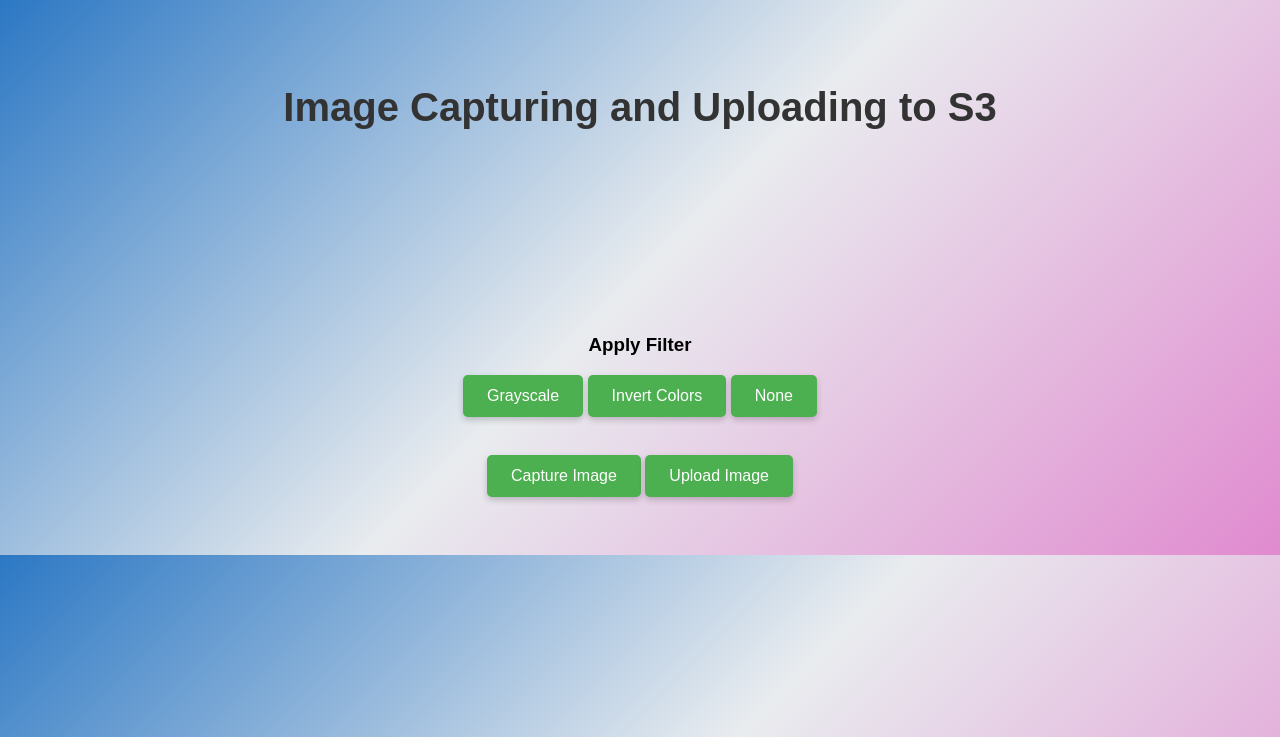
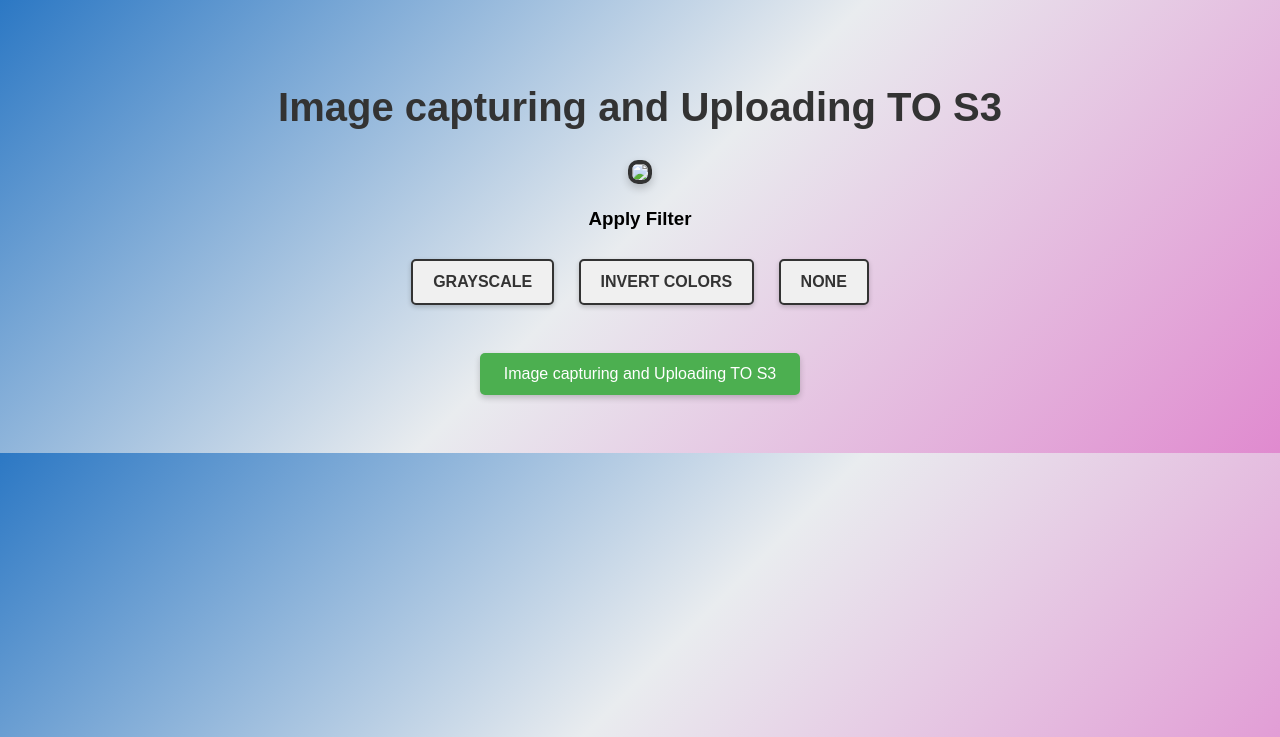
Before and after one commit to pradeep-kr-01/Tasks, a Flask app: template templates/index.html in a window 1280 px wide. Shown: the top 737 px of the page. Run offline with Flask 3, Linux system fonts and the light colour scheme; the template is opened without the code that fills it, so the values that code supplies are empty.

Commit message:
Update index.html

```diff
--- a/templates/index.html
+++ b/templates/index.html
@@ -3,132 +3,48 @@
 <head>
     <meta charset="UTF-8">
     <meta name="viewport" content="width=device-width, initial-scale=1.0">
-    <title>Image Capturing and Uploading to S3</title>
+    <title>Image capturing and Uploading TO S3</title>
     <link rel="stylesheet" href="{{ url_for('static', filename='styles.css') }}">
 </head>
 <body>
-    <h1>Image Capturing and Uploading to S3</h1>
+    <h1>Image capturing and Uploading TO S3</h1>
 
-    <video id="video" autoplay playsinline></video>
-    <canvas id="captured-image" style="display:none;"></canvas>
+    <img src="{{ url_for('video_feed', filter_type='none') }}" id="videoElement" />
 
     <div class="filters">
         <h3>Apply Filter</h3>
-        <button class="filter-btn" data-filter="grayscale">Grayscale</button>
-        <button class="filter-btn" data-filter="invert">Invert Colors</button>
-        <button class="filter-btn" data-filter="none">None</button>
+        <a href="/video_feed/grayscale">Grayscale</a>
+        <a href="/video_feed/invert">Invert Colors</a>
+        <a href="/video_feed/none">None</a>
     </div>
     <br>
-    <button id="capture-btn">Capture Image</button>
-    <button id="submit-btn">Upload Image</button>
-    <p id="loading-text" style="display:none;">Uploading...</p>
-
-    <div id="stored-images"></div>
+    <form method="POST" action="/capture">
+        <input type="hidden" name="filter_type" id="filterInput" value="none">
+        <button type="submit">Image capturing and Uploading TO S3</button>
+    </form>
 
     <script>
-        const video = document.getElementById('video');
-        const captureBtn = document.getElementById('capture-btn');
-        const submitBtn = document.getElementById('submit-btn');
-        const canvas = document.getElementById('captured-image');
-        const loadingText = document.getElementById('loading-text');
-        const filters = document.querySelectorAll('.filter-btn');
-        let currentFilter = 'none';
-        let capturedImageData;
 
-        // Get video stream from webcam
         navigator.mediaDevices.getUserMedia({ video: true })
-            .then(stream => {
-                video.srcObject = stream;
-            })
-            .catch(err => {
-                console.error('Error accessing webcam: ', err);
-                alert('Unable to access the camera. Please check your permissions.');
-            });
+          .then(function(stream) {
+            // Successfully got the camera stream
+            const videoElement = document.querySelector('video');
+            videoElement.srcObject = stream;
+          })
+          .catch(function(err) {
+            console.log("Error accessing camera: ", err);
+          });
 
-        // Apply selected filter to the video stream
-        filters.forEach(filterBtn => {
-            filterBtn.addEventListener('click', () => {
-                currentFilter = filterBtn.getAttribute('data-filter');
-                video.style.filter = getCSSFilter(currentFilter);
+        // Update the filter type input based on selected filter
+        const links = document.querySelectorAll('.filters a');
+        links.forEach(link => {
+            link.addEventListener('click', (e) => {
+                e.preventDefault();
+                const filter = link.getAttribute('href').split('/').pop();
+                document.getElementById('filterInput').value = filter;
+                document.getElementById('videoElement').src = `/video_feed/${filter}`;
             });
         });
-
-        // Capture the image from the video stream
-        captureBtn.addEventListener('click', () => {
-            const context = canvas.getContext('2d');
-            canvas.width = video.videoWidth;
-            canvas.height = video.videoHeight;
-            context.filter = getCSSFilter(currentFilter);  // Apply filter to the canvas
-            context.drawImage(video, 0, 0, canvas.width, canvas.height);
-            canvas.style.display = 'block';
-            capturedImageData = canvas.toDataURL('image/png');  // Capture image data in base64
-        });
-
-        // Submit the captured image to the backend for S3 storage
-        submitBtn.addEventListener('click', () => {
-            if (!capturedImageData) {
-                alert('Please capture an image first.');
-                return;
-            }
-
-            loadingText.style.display = 'block';  // Show loading text
-
-            fetch('/save_image', {
-                method: 'POST',
-                headers: {
-                    'Content-Type': 'application/json',
-                },
-                body: JSON.stringify({ image: capturedImageData })
-            })
-            .then(response => response.json())
-            .then(data => {
-                loadingText.style.display = 'none';  // Hide loading text
-                alert(data.message);
-                loadStoredImages();  // Refresh stored images after uploading
-            })
-            .catch(error => {
-                loadingText.style.display = 'none';  // Hide loading text
-                console.error('Error submitting image: ', error);
-                alert('Error uploading image. Please try again.');
-            });
-        });
-
-        // Load stored images from S3
-        function loadStoredImages() {
-            fetch('/get_images')
-                .then(response => response.json())
-                .then(data => {
-                    const storedImagesDiv = document.getElementById('stored-images');
-                    storedImagesDiv.innerHTML = '';  // Clear previous images
-
-                    // Display each stored image
-                    data.images.forEach(imageUrl => {
-                        const imgElement = document.createElement('img');
-                        imgElement.src = imageUrl;
-                        imgElement.style.width = '150px'; // Set a fixed width for images
-                        imgElement.style.margin = '10px'; // Add margin for spacing
-                        storedImagesDiv.appendChild(imgElement);
-                    });
-                })
-                .catch(error => {
-                    console.error('Error loading stored images: ', error);
-                });
-        }
-
-        // Helper function to get CSS filter string based on filter type
-        function getCSSFilter(filterType) {
-            switch (filterType) {
-                case 'grayscale':
-                    return 'grayscale(100%)';
-                case 'invert':
-                    return 'invert(100%)';
-                default:
-                    return 'none';
-            }
-        }
-
-        // Load stored images on page load
-        window.onload = loadStoredImages;
     </script>
 </body>
 </html>
```
